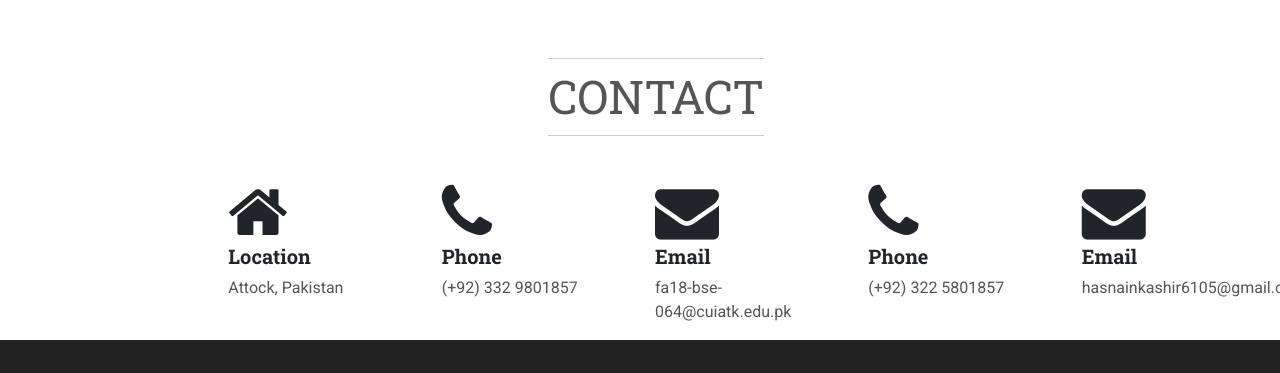
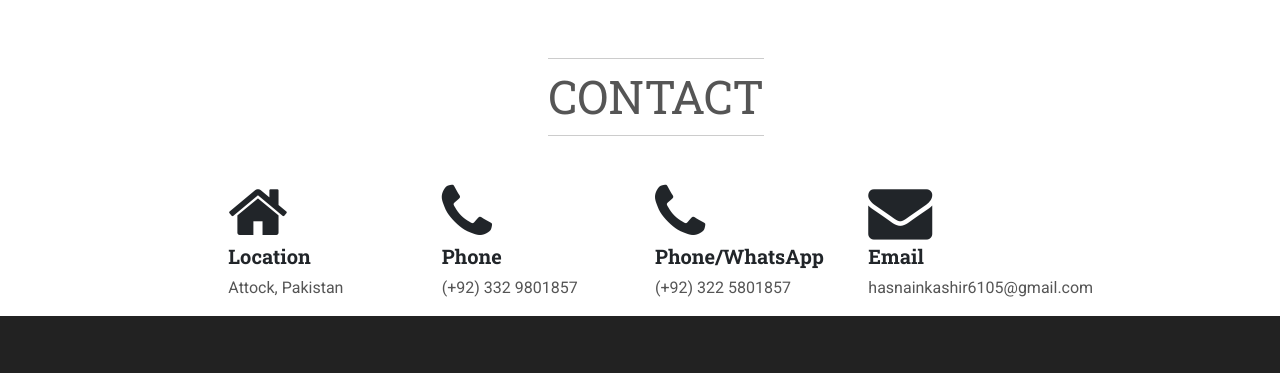
Before and after one commit to kashir-hasnain/kashir-hasnain.github.io, a plain HTML site: page index.html in a window 1280 px wide. Shown: the part 2633-3006 px from the top of the page. Drawn offline with nearby package versions, Linux system fonts and the light colour scheme.

Commit message:
Update index.html

```diff
--- a/index.html
+++ b/index.html
@@ -192,7 +192,7 @@
                       <p id="repoDesc">Attock, Pakistan</p>
                   </div>
               </a>
-<a data-aos="fade-down" data-aos-delay="900"
+<a data-aos="fade-down" data-aos-delay="1000"
                   class="repoLink col-12 col-sm-8 col-md-8 col-lg-4 col-xl-2">
                   <div class="repo contactType">
                       <i id="contactIcon" class="fa fa-phone fa-4x" aria-hidden="true"></i>
@@ -201,19 +201,12 @@
                   </div>
               </a>
 
+
               <a data-aos="fade-down" data-aos-delay="1000"
                   class="repoLink col-12 col-sm-8 col-md-8 col-lg-4 col-xl-2">
                   <div class="repo contactType">
-                      <i id="contactIcon" class="fa fa-envelope fa-4x" aria-hidden="true"></i>
-                      <h5 id="repoName">Email</h5>
-                      <p id="repoDesc">fa18-bse-064@cuiatk.edu.pk</p>
-                  </div>
-              </a>
-              <a data-aos="fade-down" data-aos-delay="900"
-                  class="repoLink col-12 col-sm-8 col-md-8 col-lg-4 col-xl-2">
-                  <div class="repo contactType">
                       <i id="contactIcon" class="fa fa-phone fa-4x" aria-hidden="true"></i>
-                      <h5 id="repoName">Phone</h5>
+                      <h5 id="repoName">Phone/WhatsApp</h5>
                       <p id="repoDesc">(+92) 322 5801857</p>
                   </div>
               </a>
```
